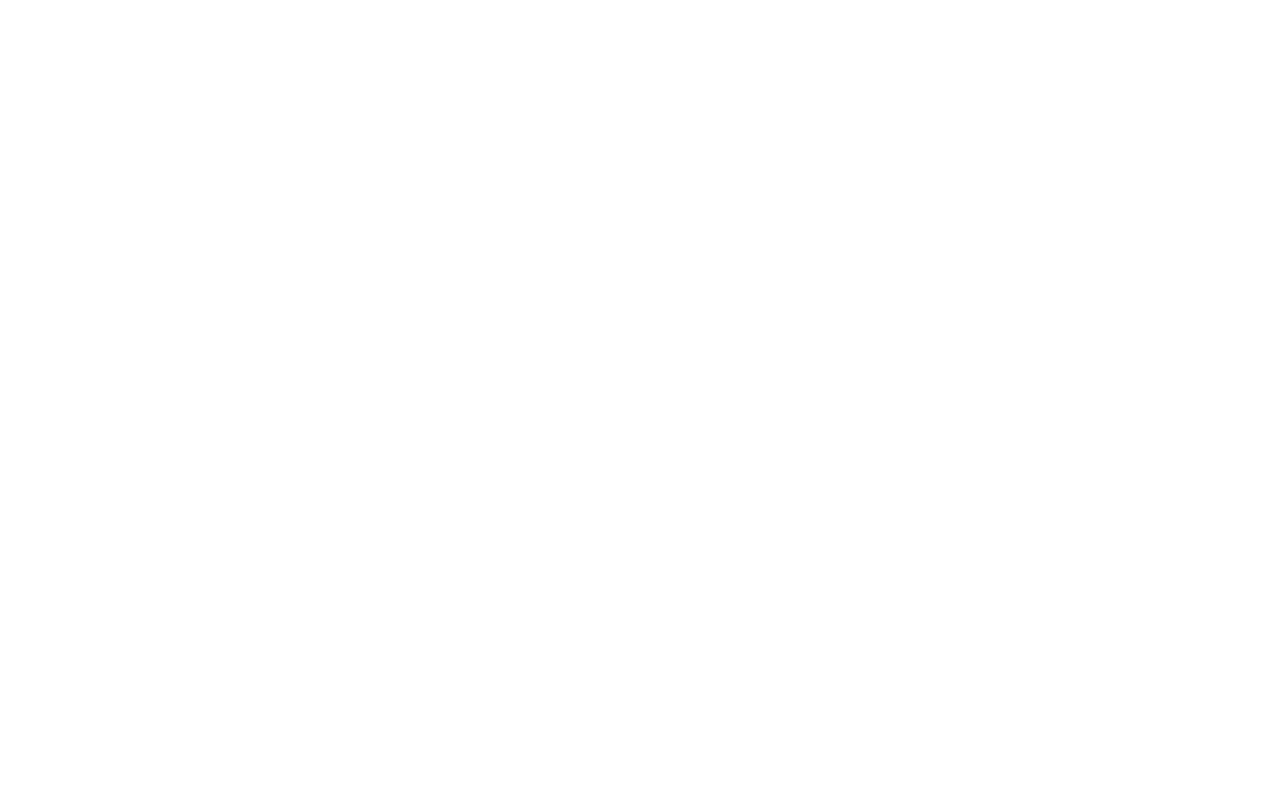
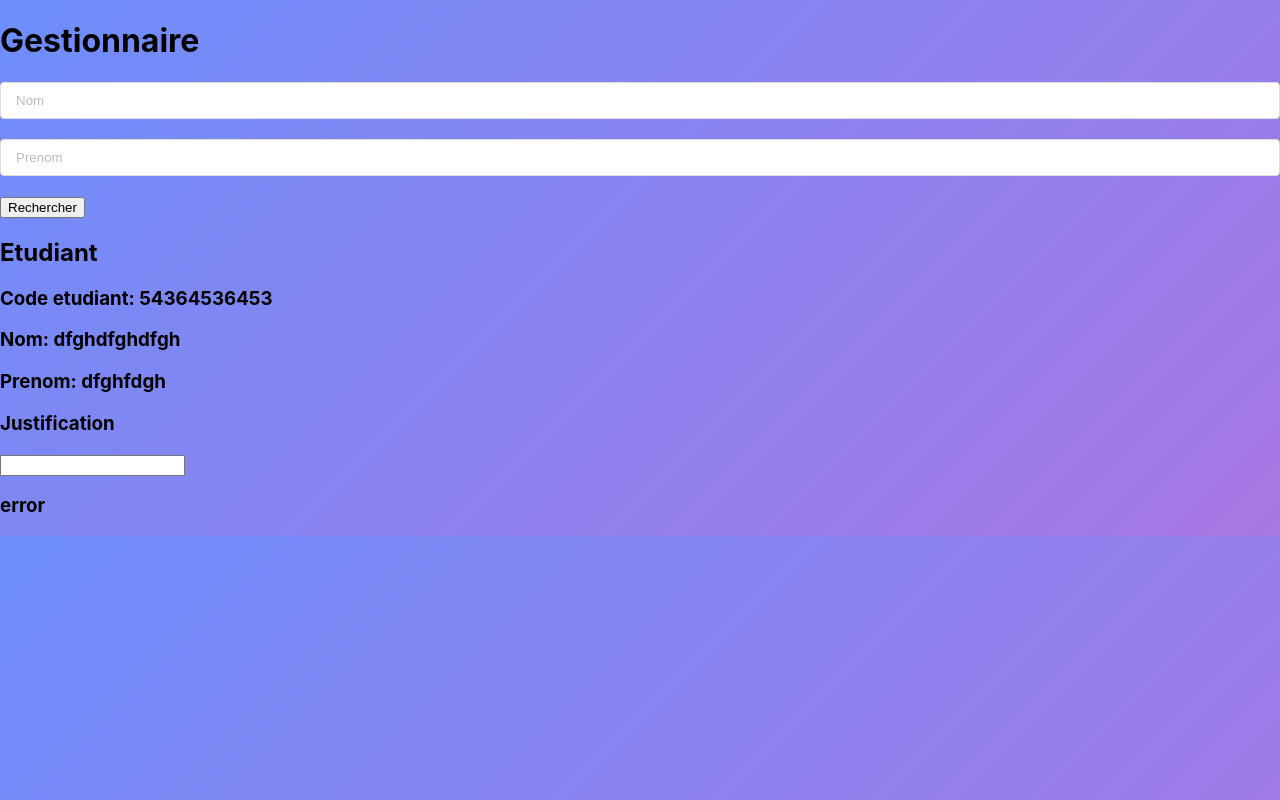
Before and after one commit to Maxenceboo/Appel-Web, a React (Create React App) app: page /gestionnaire in a window 1280 px wide. Before the commit this address had no page. Built offline with nearby package versions, Linux system fonts and the light colour scheme.

Commit message:
Ajouter la fonctionnalité Gestionnaire et mettre à jour la page d'accueil

```diff
--- a/src/view/App/App.tsx
+++ b/src/view/App/App.tsx
@@ -5,6 +5,7 @@ import Responsable from '../Responsable/Responsable';
 import Professeur from '../Professeur/Professeur';
 import Appel from '../Appel/Appel';
 import Home from '../Home/Home';
+import Gestionnaire from '../Gestionnaire/Gestionnaire';
 import { BrowserRouter as Router, Route, Routes} from 'react-router-dom';
 
 
@@ -18,6 +19,7 @@ function App() {
       <Route path="/professeur" Component={Professeur} />
       <Route path="/appel" Component={Appel} />
       <Route path="/home" Component={Home} />
+      <Route path="/gestionnaire" Component={Gestionnaire} />
     </Routes>
   </Router>
   );
--- /dev/null
+++ b/src/view/Gestionnaire/Gestionnaire.tsx
@@ -0,0 +1,105 @@
+import React, { useState } from 'react';
+import "./Gestionnaire.css";
+import axios from 'axios';
+
+
+type Etudiant = {
+	code_etudiant: string;
+	nom: string;
+	prenom: string;
+}
+
+const Gestionnaire: React.FC = () => {
+	const [etudiants, setEtudiants] = useState<Etudiant>();
+	const [nom, setNom] = useState<string>('');
+	const [prenom, setPrenom] = useState<string>('');
+	const [error, setError] = useState<string>('');
+
+
+	const handleSearch = async (event: React.FormEvent<HTMLFormElement>) => {
+		event.preventDefault();
+		try {
+			let response = await axios.get(`/etudiant/${nom}/${prenom}`);
+			setEtudiants(response.data);
+		} catch (error) {
+			console.log(error);
+			setError('Etudiant non trouvé');
+		}
+	}
+
+
+	return (
+		<div className="gestionnaire-container">
+			<div className='gestionnaire-group'>
+				{/* input nom, prenom */}
+                <h1>Gestionnaire</h1>
+                <form onSubmit={handleSearch} className="gestionnaire-form">
+					<div className="input-group">
+						<input
+							id="nom"
+							type="text"
+							placeholder="Nom"
+							className="gestionnaire-input"
+							onChange={(e) => {setNom(e.target.value)}}
+						/>
+					</div>
+					<div className="input-group">
+						<input
+							id="prenom"
+							type="text"
+							placeholder="Prenom"
+							className="gestionnaire-input"
+							onChange={(e) => {setPrenom(e.target.value)}}
+						/>
+					</div>
+					<button type="submit" className="gestionnaire-button">Rechercher</button>
+				</form>
+				{
+					/* print etudiant with type Etudiant*/
+					etudiants && (
+						<div className="gestionnaire-etudiant">
+							<h2>Etudiant</h2>
+							<div>
+								<h3>Code etudiant: {etudiants.code_etudiant}</h3>
+								<h3>Nom: {etudiants.nom}</h3>
+								<h3>Prenom: {etudiants.prenom}</h3>
+							</div>
+							{/* add inuput text for justify  */}
+							<div className="justify">
+								<h3>Justification</h3>
+								<input type="text" className="gestionnaire-input"/>
+							</div>
+						</div>
+					)
+				}
+				{
+					/* print error message */
+					error && (
+						<div className="gestionnaire-error">
+							<h3>{error}</h3>
+						</div>
+					)
+				}
+				<div className="gestionnaire-etudiant">
+							<h2>Etudiant</h2>
+							<div>
+								<h3>Code etudiant: 54364536453</h3>
+								<h3>Nom: dfghdfghdfgh</h3>
+								<h3>Prenom: dfghfdgh</h3>
+							</div>
+							{/* add inuput text for justify  */}
+							<div className="justify">
+								<h3>Justification</h3>
+								<input type="text" className="gestionnaire-input"/>
+							</div>
+						</div>
+				<div className="gestionnaire-error">
+					<h3>error</h3>
+				</div>
+
+			</div>
+		</div>
+	);
+};
+
+export default Gestionnaire;
--- a/src/view/Home/Home.tsx
+++ b/src/view/Home/Home.tsx
@@ -4,30 +4,44 @@ import './Home.css';
 
 const Home: React.FC = () => {
     const [username, setUsername] = useState('');
-    // if (localStorage.getItem('role') === null) {
+    // check valid token in local storage to prevent unauthorized access to the home page
+    // if (!localStorage.getItem('token')) {
     //     return <Navigate to="/login" />;
-    // } else if (localStorage.getItem('role') === "Admin") {
-    //     return <Navigate to="/responsable" />;
+    // }
+    // if (!localStorage.getItem('user')) {
+    //     return <Navigate to="/login" />;
     // }
 
-    // // Function to handle logout
-    // const handleLogout = () => {
-    //     // Clear the local storage or any other sign-in credentials
-    //     localStorage.clear();
-    //     // Redirect to the login page
-    //     window.location.href = "/login";
-    // };
+    try {
+        setUsername(JSON.parse(localStorage.getItem('user') as string).login)
+    } catch (error) {
+        console.log(error);
+    }
+
+
+
+    // Function to handle logout
+    const handleLogout = () => {
+        // Clear the local storage or any other sign-in credentials
+        localStorage.clear();
+        // Redirect to the login page
+        window.location.href = "/login";
+    };
 
     return (
         <div className="home-container">
             <h1>Bienvenue, {username ? username : 'Utilisateur'}</h1>
             <p>Sélectionnez une fonctionnalité</p>
             <div className="navigation-buttons">
-                <Link to="/compte"><button type="button">Compte</button></Link>
-                <Link to="/appel"><button type="button">Appel</button></Link>
+                {localStorage.getItem('user') && JSON.parse(localStorage.getItem('user') as string).role === 'admin' && <Link to="/home"><button type="button">Gestion Utilisateurs</button></Link>}
+                {localStorage.getItem('user') && (JSON.parse(localStorage.getItem('user') as string).role === 'professeur' || JSON.parse(localStorage.getItem('user') as string).role === 'responsable') && <Link to="/professeur"><button type="button">Appel</button></Link>}
+                {localStorage.getItem('user') && JSON.parse(localStorage.getItem('user') as string).role === 'responsable' && <Link to="/responsable"><button type="button">Liste Étudiants</button></Link>}
+                {localStorage.getItem('user') && JSON.parse(localStorage.getItem('user') as string).role === 'gestionnaire' && <Link to="/gestionnaire"><button type="button">Gestion des absence</button></Link>}
+                <Link to="/professeur"><button type="button">Appel</button></Link>
                 <Link to="/professeur"><button type="button">Liste Étudiants</button></Link>
                 <Link to="/responsable"><button type="button">Gestion Listes</button></Link>
-                {/* <button type="button" onClick={handleLogout}>Déconnexion</button> */}
+                <Link to="/gestionnaire"><button type="button">Gestion des absence</button></Link>
+                <button type="button" onClick={handleLogout}>Déconnexion</button>
             </div>
         </div>
     );
--- a/src/view/Login/Login.tsx
+++ b/src/view/Login/Login.tsx
@@ -16,6 +16,7 @@ const Login: React.FC = () => {
       let response = await axios.post('/auth/signin', {username, password});
       let token = response.data.token;  //on recupere le token
       localStorage.setItem('token', token); // on stocke le token dans le local storage
+      localStorage.setItem('user', response.data.user);  //on stocke les infos de l'utilisateur dans le local storage
 
       if (response.status === 200) {
         // Connexion réussie, redirigez l'utilisateur
```
Also changed, not shown: paper/sprint.txt, src/view/Gestionnaire/Gestionnaire.css (added).
